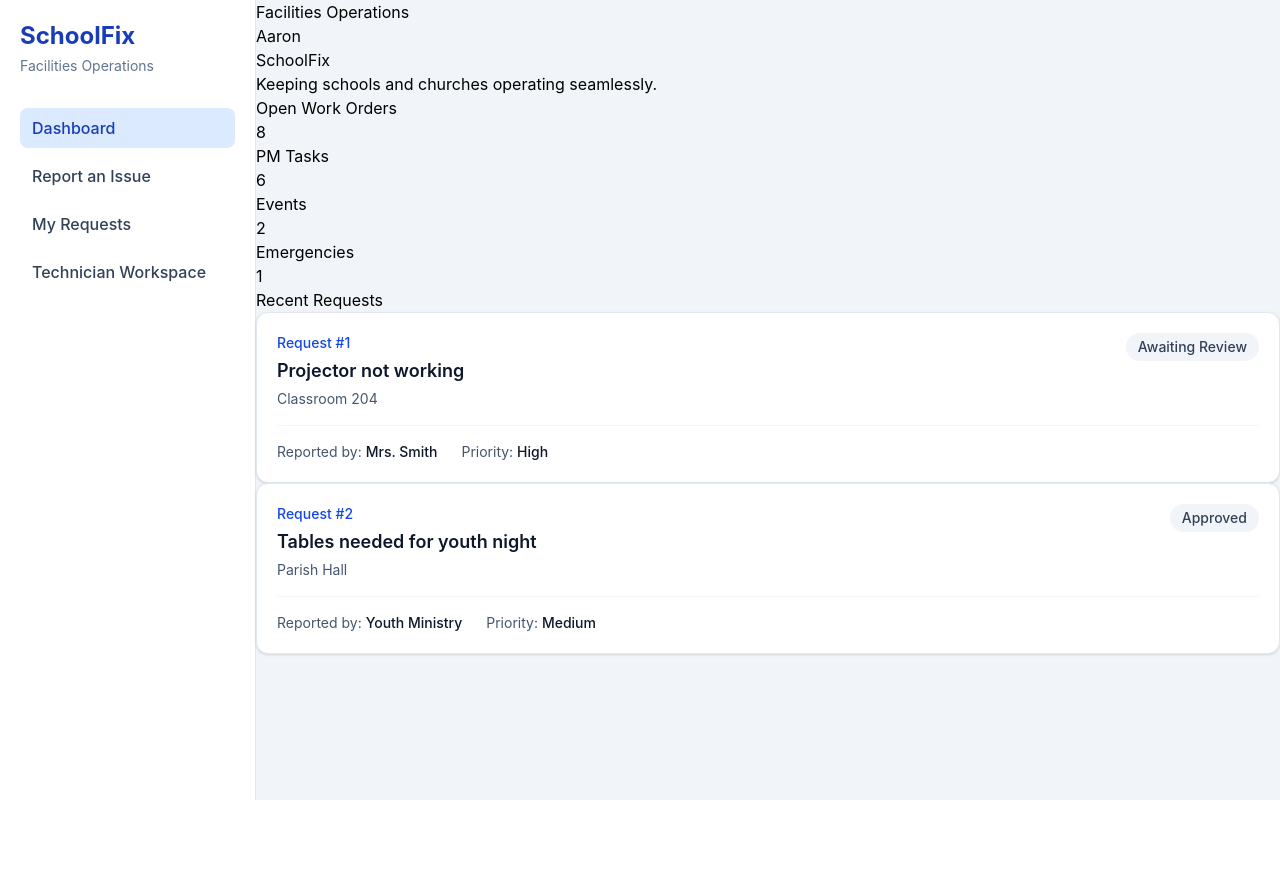
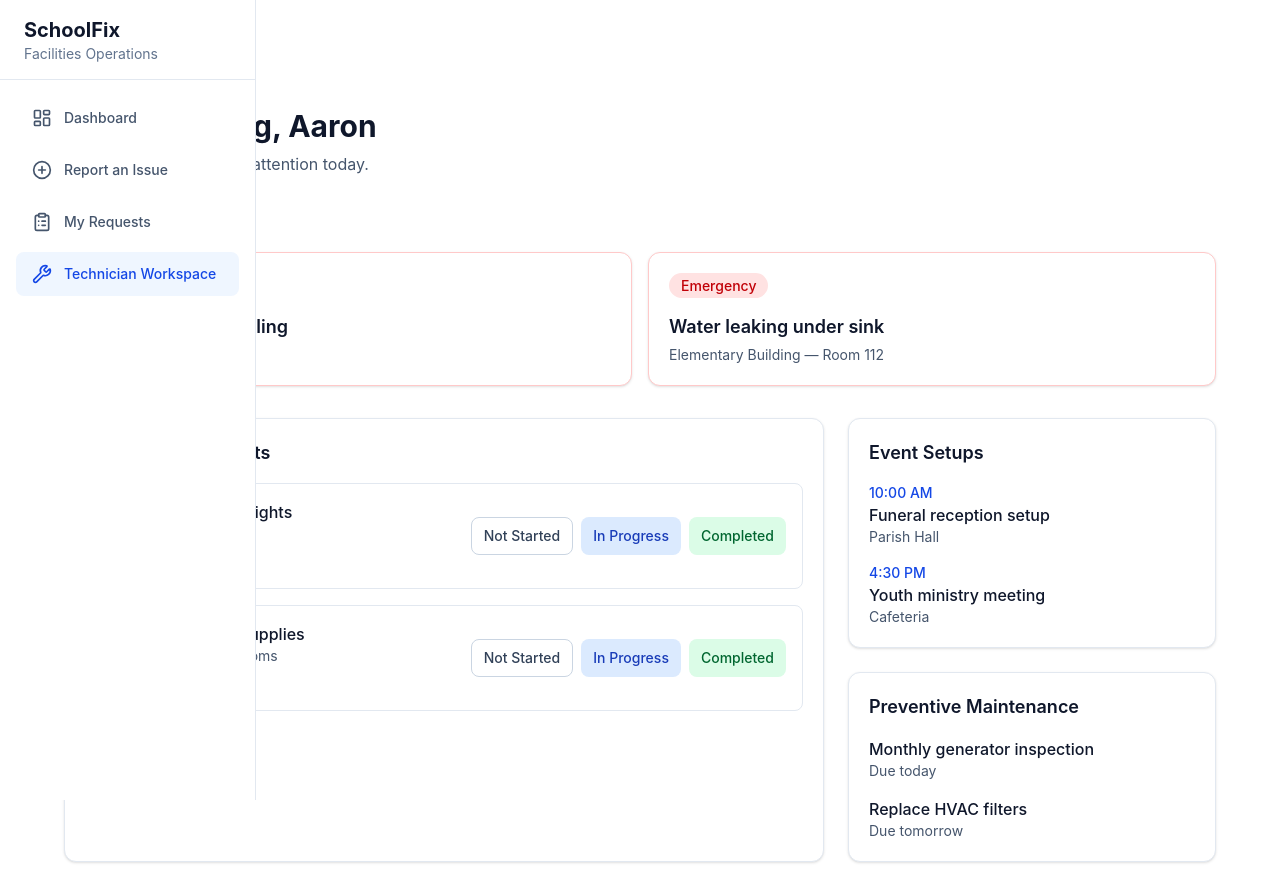
Before and after one commit to Noelke10/Schoolfix, a React (Vite) app in the folder frontend/: page /technician in a window 1280 px wide. Before the commit the page ends 800 px from the top, so only its background shows below. Built offline with nearby package versions, Linux system fonts and the light colour scheme.

Commit message:
refactor: add application routing

```diff
--- a/frontend/package.json
+++ b/frontend/package.json
@@ -14,6 +14,7 @@
     "lucide-react": "^1.24.0",
     "react": "^19.2.7",
     "react-dom": "^19.2.7",
+    "react-router-dom": "^7.18.1",
     "tailwindcss": "^4.3.2"
   },
   "devDependencies": {
--- a/frontend/src/App.tsx
+++ b/frontend/src/App.tsx
@@ -1,22 +1,27 @@
-import { useState } from "react";
-import AppLayout from "./layouts/AppLayout";
+import { BrowserRouter, Navigate, Route, Routes } from "react-router-dom";
+
+import Layout from "./layouts/Layout";
 import Dashboard from "./pages/Dashboard";
+import MyRequests from "./pages/MyRequests";
 import ReportIssue from "./pages/ReportIssue";
-import MyRequests from "./pages/MyRequests";
 import TechnicianDashboard from "./pages/TechnicianDashboard";
 
-type Page = "dashboard" | "reportIssue" | "myRequests" | "technician";
+function App() {
+  return (
+    <BrowserRouter>
+      <Routes>
+        <Route element={<Layout />}>
+          <Route path="/" element={<Navigate to="/dashboard" replace />} />
 
-function App() {
-  const [currentPage, setCurrentPage] = useState<Page>("dashboard");
+          <Route path="/dashboard" element={<Dashboard />} />
+          <Route path="/report-issue" element={<ReportIssue />} />
+          <Route path="/my-requests" element={<MyRequests />} />
+          <Route path="/technician" element={<TechnicianDashboard />} />
 
-  return (
-    <AppLayout currentPage={currentPage} onNavigate={setCurrentPage}>
-      {currentPage === "dashboard" && <Dashboard />}
-      {currentPage === "reportIssue" && <ReportIssue />}
-      {currentPage === "myRequests" && <MyRequests />}
-      {currentPage === "technician" && <TechnicianDashboard />}
-    </AppLayout>
+          <Route path="*" element={<Navigate to="/dashboard" replace />} />
+        </Route>
+      </Routes>
+    </BrowserRouter>
   );
 }
 
--- a/frontend/src/components/layout/Sidebar.tsx
+++ b/frontend/src/components/layout/Sidebar.tsx
@@ -1,63 +1,67 @@
-type SidebarProps = {
-  currentPage: "dashboard" | "reportIssue" | "myRequests" | "technician";
-  onNavigate: (
-    page: "dashboard" | "reportIssue" | "myRequests" | "technician",
-  ) => void;
-};
+import {
+  ClipboardList,
+  LayoutDashboard,
+  PlusCircle,
+  Wrench,
+} from "lucide-react";
+import { NavLink } from "react-router-dom";
 
-function Sidebar({ currentPage, onNavigate }: SidebarProps) {
-  const baseButton =
-    "w-full rounded-lg px-3 py-2 text-left font-medium transition";
+const navigationItems = [
+  {
+    label: "Dashboard",
+    path: "/dashboard",
+    icon: LayoutDashboard,
+  },
+  {
+    label: "Report an Issue",
+    path: "/report-issue",
+    icon: PlusCircle,
+  },
+  {
+    label: "My Requests",
+    path: "/my-requests",
+    icon: ClipboardList,
+  },
+  {
+    label: "Technician Workspace",
+    path: "/technician",
+    icon: Wrench,
+  },
+];
 
-  const activeButton = "bg-blue-100 text-blue-800";
-  const inactiveButton = "text-slate-700 hover:bg-slate-100";
+function Sidebar() {
+  return (
+    <aside className="fixed inset-y-0 left-0 hidden w-64 border-r border-slate-200 bg-white md:block">
+      <div className="flex h-20 items-center border-b border-slate-200 px-6">
+        <div>
+          <h1 className="text-xl font-bold text-slate-900">SchoolFix</h1>
 
-  return (
-    <aside className="min-h-screen w-64 border-r border-slate-200 bg-white p-5">
-      <h2 className="text-2xl font-bold text-blue-800">SchoolFix</h2>
+          <p className="text-sm text-slate-500">Facilities Operations</p>
+        </div>
+      </div>
 
-      <p className="mt-1 text-sm text-slate-500">Facilities Operations</p>
+      <nav className="space-y-2 p-4">
+        {navigationItems.map((item) => {
+          const Icon = item.icon;
 
-      <nav className="mt-8 space-y-2">
-        <button
-          type="button"
-          onClick={() => onNavigate("dashboard")}
-          className={`${baseButton} ${
-            currentPage === "dashboard" ? activeButton : inactiveButton
-          }`}
-        >
-          Dashboard
-        </button>
-
-        <button
-          type="button"
-          onClick={() => onNavigate("reportIssue")}
-          className={`${baseButton} ${
-            currentPage === "reportIssue" ? activeButton : inactiveButton
-          }`}
-        >
-          Report an Issue
-        </button>
-
-        <button
-          type="button"
-          onClick={() => onNavigate("myRequests")}
-          className={`${baseButton} ${
-            currentPage === "myRequests" ? activeButton : inactiveButton
-          }`}
-        >
-          My Requests
-        </button>
-
-        <button
-          type="button"
-          onClick={() => onNavigate("technician")}
-          className={`${baseButton} ${
-            currentPage === "technician" ? activeButton : inactiveButton
-          }`}
-        >
-          Technician Workspace
-        </button>
+          return (
+            <NavLink
+              key={item.path}
+              to={item.path}
+              className={({ isActive }) =>
+                [
+                  "flex items-center gap-3 rounded-lg px-4 py-3 text-sm font-medium transition",
+                  isActive
+                    ? "bg-blue-50 text-blue-700"
+                    : "text-slate-600 hover:bg-slate-100 hover:text-slate-900",
+                ].join(" ")
+              }
+            >
+              <Icon size={20} />
+              {item.label}
+            </NavLink>
+          );
+        })}
       </nav>
     </aside>
   );
--- a/frontend/src/layouts/AppLayout.tsx
+++ /dev/null
@@ -1,26 +0,0 @@
-import type { ReactNode } from "react";
-import Header from "../components/layout/Header";
-import Sidebar from "../components/layout/Sidebar";
-
-type AppLayoutProps = {
-  children: ReactNode;
-  currentPage: "dashboard" | "reportIssue" | "myRequests" | "technician";
-  onNavigate: (
-    page: "dashboard" | "reportIssue" | "myRequests" | "technician",
-  ) => void;
-};
-
-function AppLayout({ children, currentPage, onNavigate }: AppLayoutProps) {
-  return (
-    <div className="flex min-h-screen bg-slate-100">
-      <Sidebar currentPage={currentPage} onNavigate={onNavigate} />
-
-      <div className="flex-1">
-        <Header />
-        {children}
-      </div>
-    </div>
-  );
-}
-
-export default AppLayout;
--- /dev/null
+++ b/frontend/src/layouts/Layout.tsx
@@ -0,0 +1,16 @@
+import { Outlet } from "react-router-dom";
+import Header from "../components/layout/Header";
+import Sidebar from "../components/layout/Sidebar";
+
+export default function Layout() {
+  return (
+    <div>
+      <Sidebar />
+
+      <main>
+        <Header />
+        <Outlet />
+      </main>
+    </div>
+  );
+}
```
Also changed, not shown: 1 other file (tests, documents, lock files or other folders).
